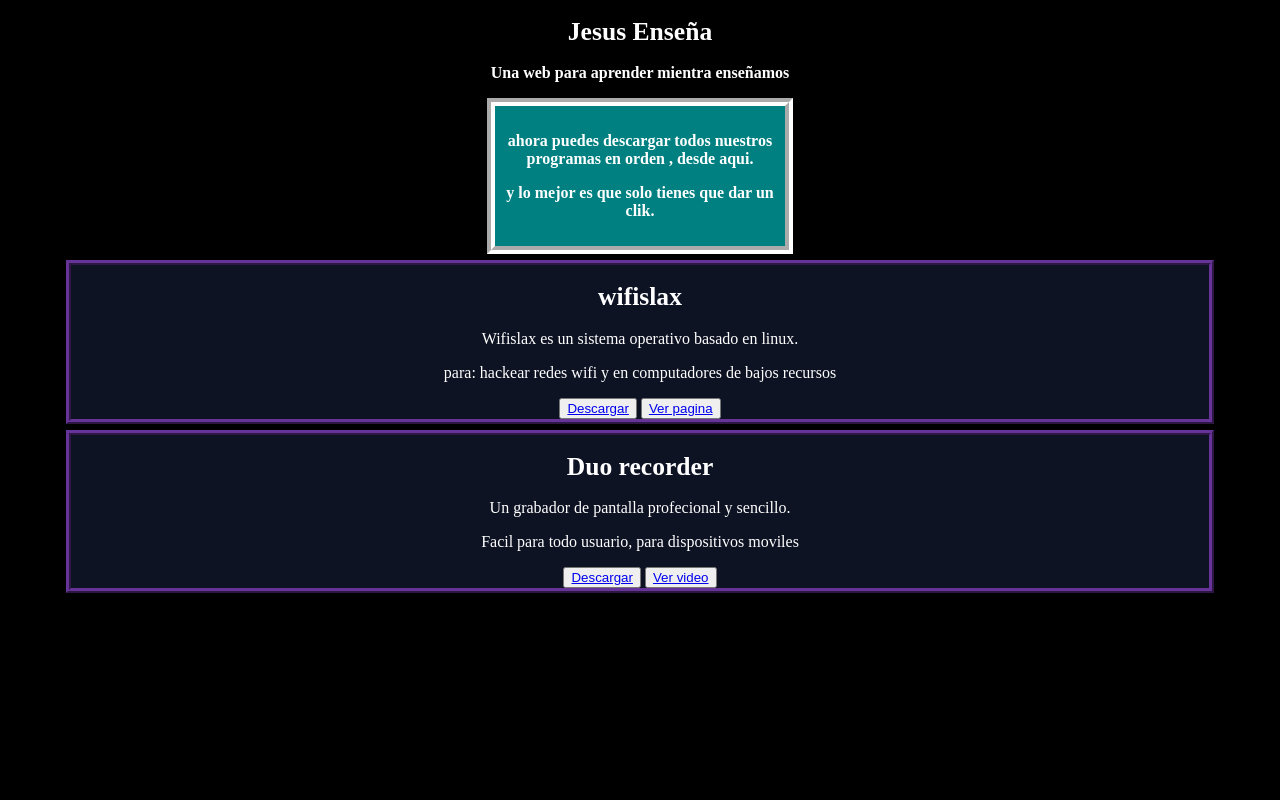
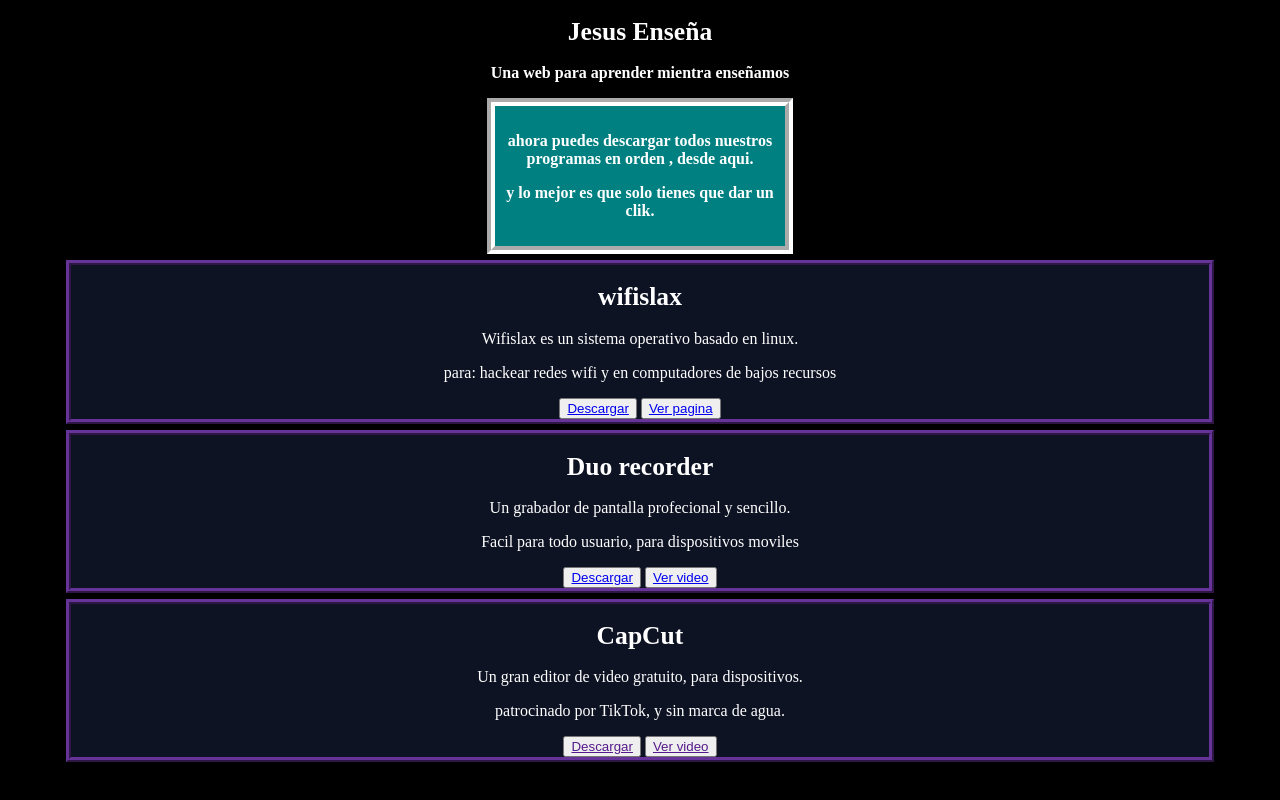
Before and after one commit to jesusgome09/jesus-ense-a, a plain HTML site: page index.html in a window 1280 px wide. Drawn offline with Linux system fonts and the light colour scheme.

Commit message:
automatico

```diff
--- a/index.html
+++ b/index.html
@@ -10,6 +10,7 @@
     <link rel="stylesheet" href="pantallas.css">
 </head>
 <body>
+    <div class="cuerpo">
     <h1 id="titulo"><center>Jesus Enseña</center></h1>
     <h3><center>Una web para aprender mientra enseñamos</center></h3>
     <div style="text-align: center;" class="cuadro1">
@@ -34,6 +35,13 @@
         <button type="submit"><a href="https://drive.google.com/file/d/1qC_y4bPdtK_EMBFJpi_Ed1fBYTn3dO1I/view?usp=drivesdk">Descargar</a></button>
         <button type="submit"><a href="https://youtu.be/Z3RW0m28uj8">Ver video</a></button>
     </div>
-
+    <div class="caja3">
+        <h1>CapCut</h1>
+        <p>Un gran editor de video gratuito, para dispositivos.</p>
+        <p>patrocinado por TikTok, y sin marca de agua.</p>
+        <button type="submit"><a href="">Descargar</a></button>
+        <button type="submit"><a href="">Ver video</a></button>
+    </div>
+    </div>
 </body>
 </html>
--- a/pantallas.css
+++ b/pantallas.css
@@ -37,4 +37,14 @@
         margin-left: auto;
         margin-right: auto;
     }
+    .caja3{
+        margin-top: 6px;
+        border: 5px rebeccapurple ridge;
+        padding: auto;
+        text-align: center;
+        width: 90%;
+        background-color: rgb(14, 19, 36);
+        margin-left: auto;
+        margin-right: auto;
+    }
 }
```
Also changed, not shown: recursos-add.txt, 1 other file.
